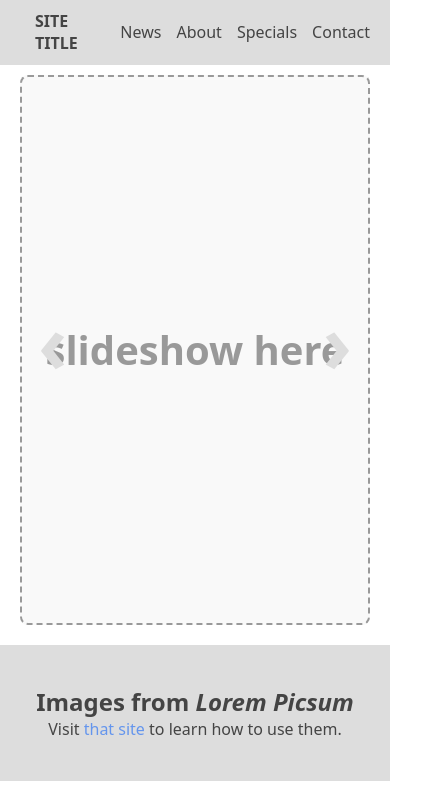
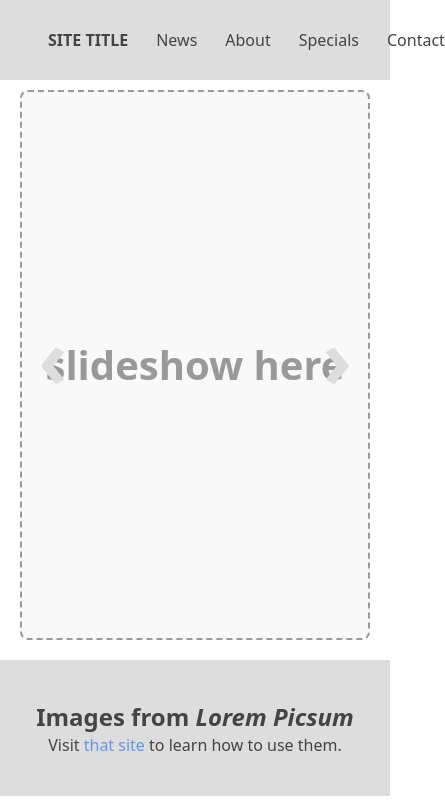
Before and after one commit to ericyork/eg_media_starter, a plain HTML site: page index.html in a window 390 px wide. Shown: the top 809 px of the page, 445 px wide, since content can reach past the window. Drawn offline with Linux system fonts and the light colour scheme.

Commit message:
restructures nav to implement mobile menu more easily

```diff
--- a/css/style.css
+++ b/css/style.css
@@ -15,33 +15,43 @@ a:visited {color:#305eb3;}
 a:hover {color: var(--accent);}
 a:active {color: var(--dkmid);}
 
-nav { /*-- main nav styles --*/
+header.top-nav { /*-- main nav styles --*/
   background-color: var(--ltmid); /*-- nav background --*/
   padding: 1rem 2rem; /*-- inside padding --*/
-  display: flex; /*-- nav is a flex container --*/
-  min-height: 6rem; /*-- nav has a minimum height --*/
-  justify-content: space-between; /*-- excess space is distributed between flex children along the main axis --*/
-  align-items: center; /*-- flex children are centered on the cross axis  --*/
+  display: flex; /*-- header bar is a flex container --*/
+  min-height: 8rem; /*-- header bar has a minimum height --*/
+  justify-content: space-between; /*-- main axis space distribution --*/
+  align-items: center; /*-- cross axis space distribution --*/
+  position: relative; /*-- needed to absolutly position some children --*/
 }
-nav a { /*-- targets the nav links --*/
-  padding-left: 1.5rem; /*-- keeps links separated --*/
-  color: var(--dark); /*-- link color --*/
-  font-weight: 500; /*-- heavier type weight --*/
-  text-decoration: none; /*-- removes default link underline --*/
-  transition: all .2s ease-in-out; /*-- gives a transition for hover effects --*/
+nav { /*-- targets the links wrapper --*/
+  flex-basis: 30%; /*-- gives this flex child an ideal width --*/
+  display: flex; /*-- makes the child also a flex container --*/
+  justify-content: space-between; /*-- main axis space distribution --*/
 }
-nav a:hover { /*-- nav links on hover --*/
-  color: var(--accent); /*-- changes link color on hover --*/
+a.nav-link { /*-- targets individual links --*/
+  padding-left: 2.8rem; /*-- sets some minimum padding --*/
+  color: var(--dark); /*-- text color --*/
+  font-weight: 500; /*-- text weight --*/
+  text-decoration: none; /*-- removes underlines --*/
+  transition: all .2s ease-in-out; /*-- sets a transition for hover effects --*/
 }
-a.logo { /*-- nav link with .logo class --*/
-  flex-basis: 67%; /*-- makes the logo link take up most of the horizontal space --*/
-  text-transform: uppercase; /*-- makes logo link typographically distinct --*/
-  font-weight: 900; /*-- heaviest font weight --*/
+a.nav-link:hover {
+  color: var(--accent);  /*-- color on hover --*/
 }
-a.trigram { /*-- hamburger menu icon nav link --*/
-  display: none; /*-- hidden by default --*/
-  font-size: 3rem; /*-- makes it considerably larger --*/
-  align-self: stretch; /*-- tells it to fill the cross axis when present --*/
+a.nav-link.logo {  /*-- just the site title --*/
+  text-transform: uppercase; /*-- makes all caps --*/
+  font-weight: 900; /*-- set to heaviest font --*/
+}
+a#trigram { /*-- hamburger menu icon --*/
+  display: none;  /*-- default display is none --*/
+}
+a#trigram::before { /*-- uses ::before to change the menu icon --*/
+  content: '\2630'; /*-- sets it to show the hamburger icon --*/
+  font-size: 4rem; /*-- makes it very large --*/
+  position: relative; /*-- posititions it explicitly --*/
+  top: -.5rem; /*-- a little space from the top --*/
+  right: 0; /*-- flush right --*/
 }
 main {
   padding: 1rem 2rem; /*-- adds inside space around the main content area --*/
--- a/index.html
+++ b/index.html
@@ -9,14 +9,16 @@
   <link rel="stylesheet" href="css/style.css">
 </head>
 <body>
-  <nav id="site-nav" class="top-nav">
-    <a href="#" class="nav-links logo">Site Title</a>
-    <a href="#" class="nav-links">News</a>
-    <a href="#" class="nav-links">About</a>
-    <a href="#" class="nav-links">Specials</a>
-    <a href="#" class="nav-links">Contact</a>
-    <a href="#" class="nav-links trigram">&#9776;</a>
-  </nav>
+  <header class="top-nav">
+    <a href="#" class="nav-link logo">Site&nbsp;Title</a>
+    <nav id="site-nav" class="nav-wrap">
+      <a href="#" class="nav-link">News</a>
+      <a href="#" class="nav-link">About</a>
+      <a href="#" class="nav-link">Specials</a>
+      <a href="#" class="nav-link">Contact</a>
+    </nav>
+    <a href="#" class="nav-link" id="trigram" onclick="navToggle()"></a>
+  </header>
   <main>
     <section class="slideshow">
       <!--slider goes here-->
```
